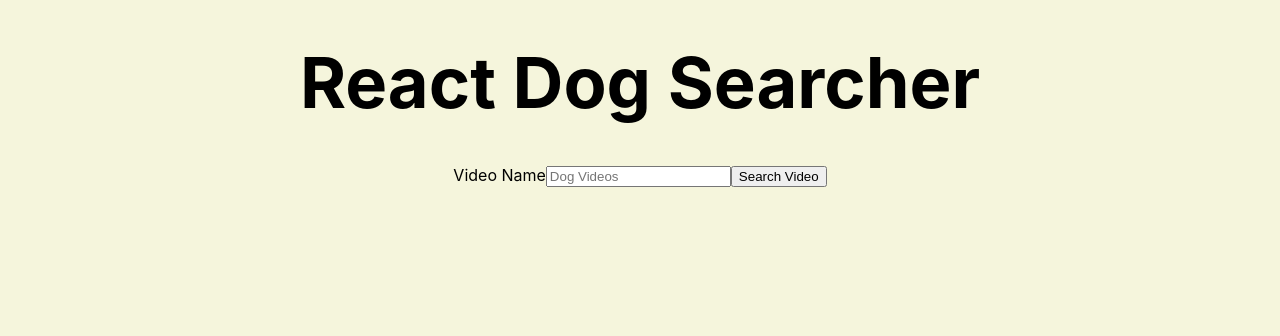
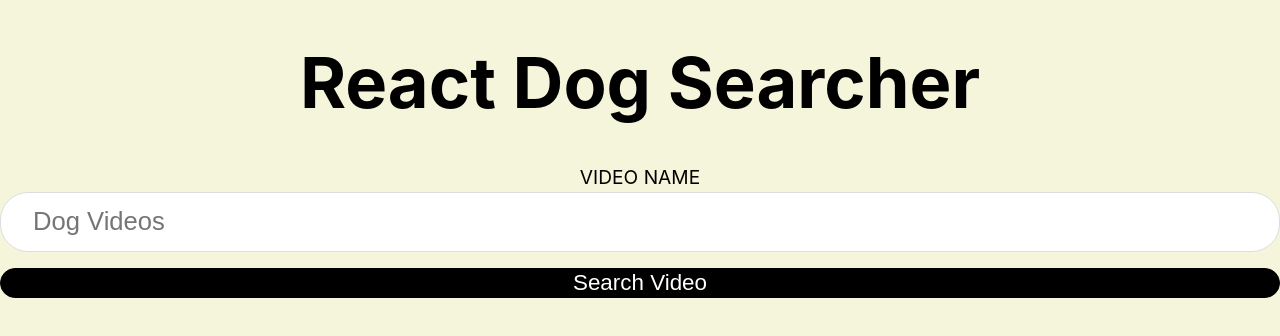
Before and after one commit to Raed56/search-dog-videos, a React (Create React App) app: page / in a window 1280 px wide. Shown: the top 336 px of the page. Built offline with nearby package versions, Linux system fonts and the light colour scheme.

Commit message:
added styling to search video component

```diff
--- a/src/index.css
+++ b/src/index.css
@@ -34,3 +34,37 @@
     font-size: 4.4rem;
     text-align: center;
 }
+
+.form {
+    display: grid;
+}
+
+.label {
+    font-size: 1.2rem;
+    margin-bottom: 0.2rem;
+    text-transform: uppercase;
+}
+
+.input {
+    font-size: 1.6rem;
+    padding: 0.5rem 2rem;
+    line-height: 2.6rem;
+    border-radius: 28px;
+    border: 1px solid #ddd;
+    margin-bottom: 1rem;
+}
+
+.button {
+    background-color: rgba(0, 0, 0, 75);
+    color: white;
+    padding: 1rem 2 rem;
+    border: 1px solid rgba(0, 0, 0, 75);
+    border-radius: 20px;
+    font-size: 1.4rem;
+    cursor: pointer;
+    transition: background-color 250ms;
+}
+
+.button:hover {
+    background-color: rgba(0, 0, 0, 0.85);
+}
```
